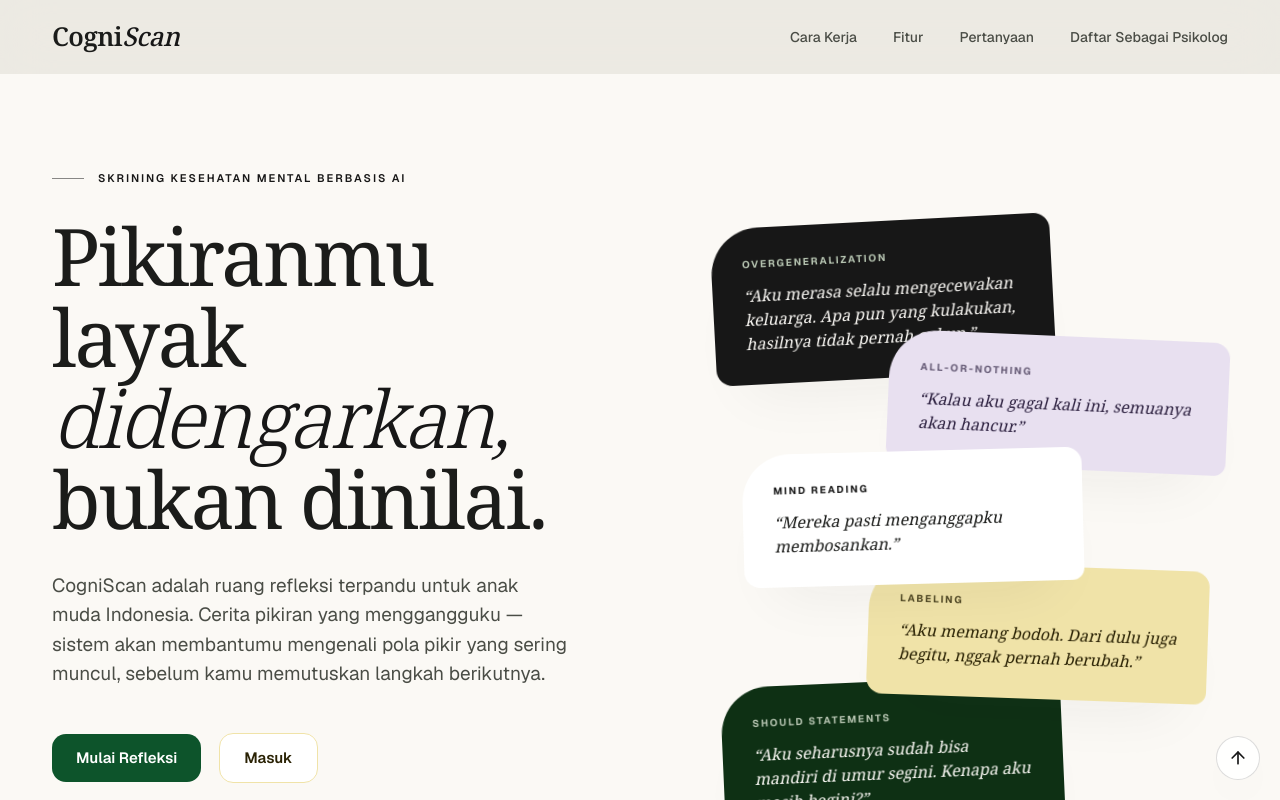
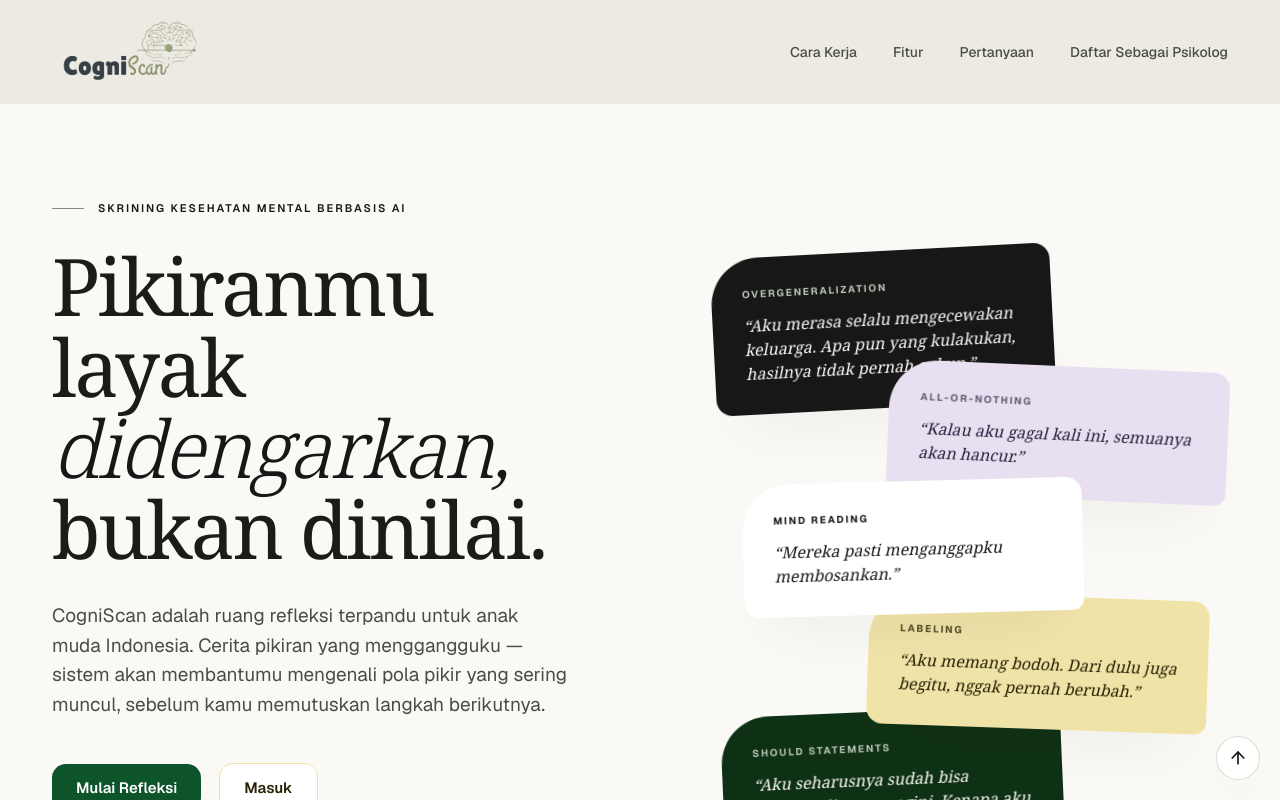
Before and after one commit to CogniScan-Capstone/COGNISCAN, a Next.js app in the folder cogniscan-frontend/: page / in a window 1280 px wide. Shown: the top 800 px of the page. Built offline with nearby package versions, Linux system fonts and the light colour scheme.

Commit message:
change logo di landing

```diff
--- a/cogniscan-frontend/src/components/landing/Navbar.tsx
+++ b/cogniscan-frontend/src/components/landing/Navbar.tsx
@@ -1,6 +1,7 @@
 "use client";
 
 import Link from "next/link";
+import Image from "next/image";
 
 export default function Navbar() {
   return (
@@ -22,17 +23,14 @@ export default function Navbar() {
         }}
       >
         {/* Logo */}
-        <Link
-          href="#"
-          className="font-serif no-underline"
-          style={{
-            fontSize: "26px",
-            fontWeight: 600,
-            letterSpacing: "-0.02em",
-            color: "var(--on-surface)",
-          }}
-        >
-          Cogni<em className="italic" style={{ color: "var(--primary)", fontWeight: 500 }}>Scan</em>
+        <Link href="#" className="no-underline">
+          <Image
+            src="/logo.png"
+            alt="CogniScan Logo"
+            width={150}
+            height={40}
+            priority
+          />
         </Link>
 
         {/* Nav links */}
@@ -40,14 +38,22 @@ export default function Navbar() {
           <Link
             href="#cara-kerja"
             className="hidden md:inline no-underline transition-colors hover:text-primary"
-            style={{ color: "var(--on-surface-variant)", fontSize: "14px", fontWeight: 500 }}
+            style={{
+              color: "var(--on-surface-variant)",
+              fontSize: "14px",
+              fontWeight: 500,
+            }}
           >
             Cara Kerja
           </Link>
           <Link
             href="#fitur"
             className="hidden md:inline no-underline transition-colors hover:text-primary"
-            style={{ color: "var(--on-surface-variant)", fontSize: "14px", fontWeight: 500 }}
+            style={{
+              color: "var(--on-surface-variant)",
+              fontSize: "14px",
+              fontWeight: 500,
+            }}
           >
             Fitur
           </Link>
@@ -55,19 +61,25 @@ export default function Navbar() {
           <Link
             href="#faq"
             className="hidden md:inline no-underline transition-colors hover:text-primary"
-            style={{ color: "var(--on-surface-variant)", fontSize: "14px", fontWeight: 500 }}
+            style={{
+              color: "var(--on-surface-variant)",
+              fontSize: "14px",
+              fontWeight: 500,
+            }}
           >
             Pertanyaan
           </Link>
-            <Link
-
+          <Link
             href="#untuk-siapa"
             className="hidden md:inline no-underline transition-colors hover:text-primary"
-            style={{ color: "var(--on-surface-variant)", fontSize: "14px", fontWeight: 500 }}
+            style={{
+              color: "var(--on-surface-variant)",
+              fontSize: "14px",
+              fontWeight: 500,
+            }}
           >
             Daftar Sebagai Psikolog
           </Link>
-
         </div>
       </div>
     </nav>
```
